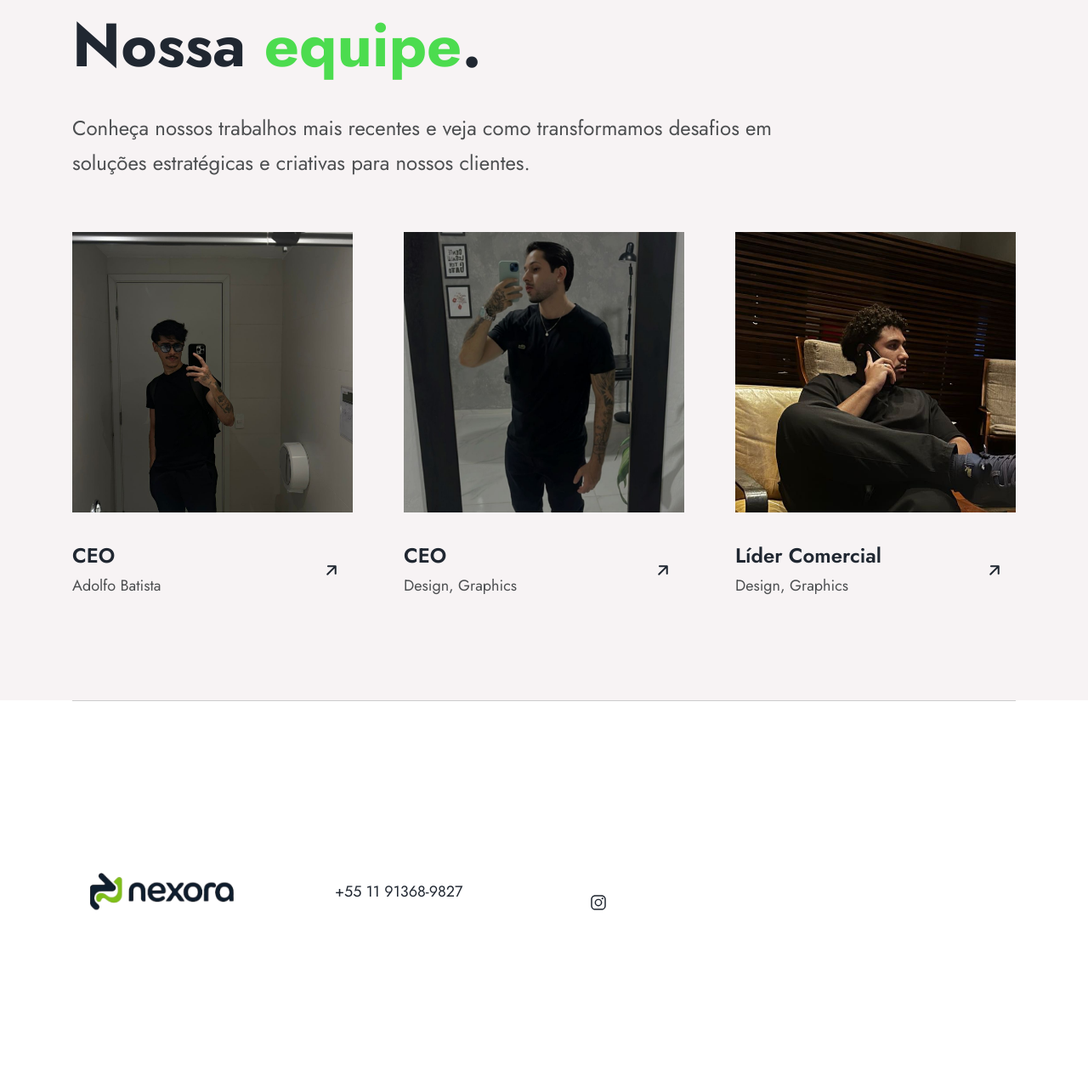
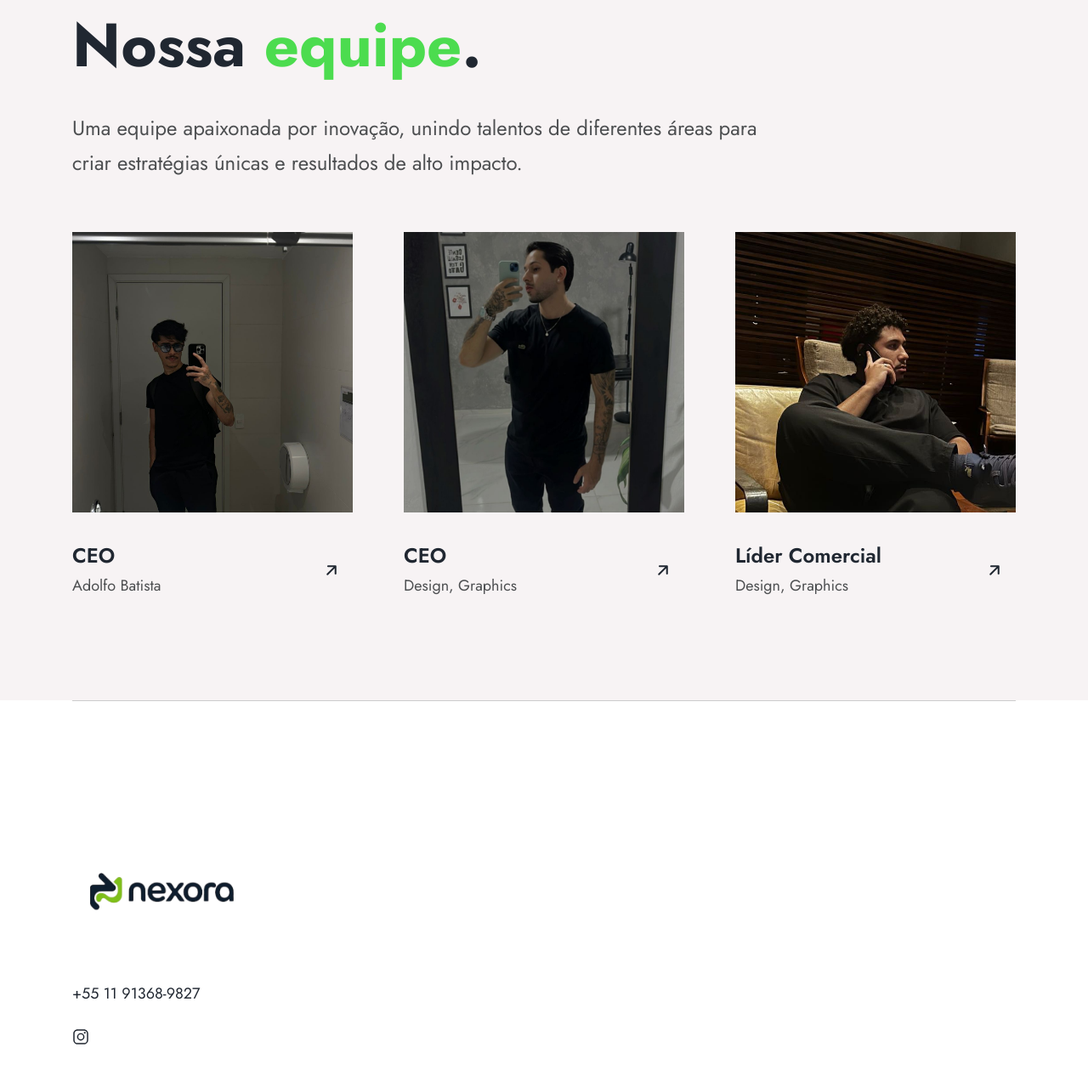
Before and after one commit to SavioSoares07/nexora_webSite, a plain HTML site: page index.html in a window 1280 px wide. Shown: the part 2960-4232 px from the top of the page at 85% size. Drawn offline with nearby package versions, Linux system fonts and the light colour scheme; files whose address does not match are found by name.

Commit message:
Atualizado o rodapé

```diff
--- a/assets/css/style.css
+++ b/assets/css/style.css
@@ -644,12 +644,7 @@ body.active {
   gap: 30px;
   border-block: 1px solid var(--light-gray);
 }
-.footer-brand {
-  display: flex;
-  align-items: center;
-  justify-content: center;
-  gap: 100px;
-}
+
 .footer-link {
   font-size: var(--fs-4);
   transition: var(--transition-1);
--- a/index.html
+++ b/index.html
@@ -333,7 +333,7 @@ Oferecemos soluções personalizadas que acompanham o crescimento do seu negóci
                 </h2>
 
                 <p class="section-text">
-                  Conheça nossos trabalhos mais recentes e veja como transformamos desafios em soluções estratégicas e criativas para nossos clientes.
+                  Uma equipe apaixonada por inovação, unindo talentos de diferentes áreas para criar estratégias únicas e resultados de alto impacto.
                 </p>
               </div>
 
```
